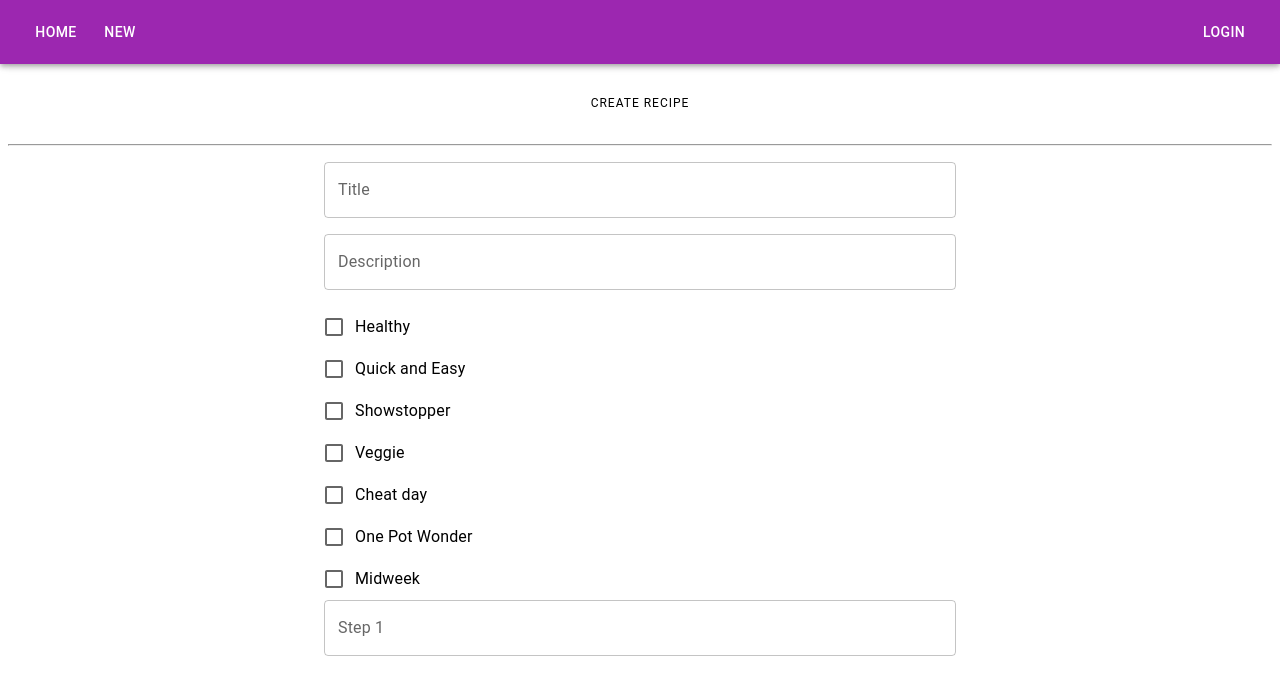
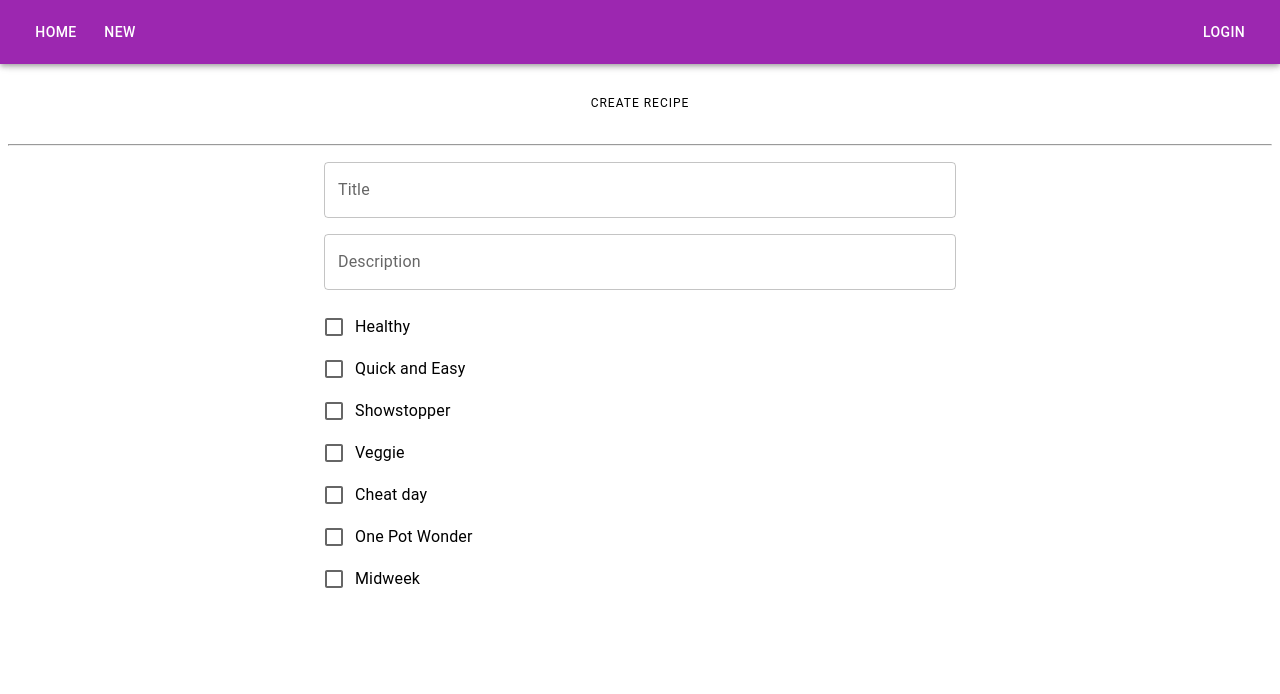
Before and after one commit to mdnrosen/recipesme-front, a React (Vite) app: page /new in a window 1280 px wide. Shown: the top 694 px of the page. Built offline with nearby package versions, Linux system fonts and the light colour scheme.

Commit message:
extra changes

```diff
--- a/src/Components/RecipeForm.tsx
+++ b/src/Components/RecipeForm.tsx
@@ -4,7 +4,7 @@ import { Box, Checkbox, FormControlLabel, FormGroup, TextField } from '@mui/mate
 import { TIngredients, TRecipe } from '../Types/index.js'
 
 export const RecipeForm = (recipe: TRecipe) => {
-    const [ data, setData ] = useState<TRecipe | {}>({})
+    const [ data, setData ] = useState<TRecipe>(recipe || {})
     const [ ingInput, setIngInputs ] = useState<TIngredients[]>([])
     const [ stepsInputs, setStepInputs ] = useState<string[]>([])
 
@@ -31,12 +31,9 @@ export const RecipeForm = (recipe: TRecipe) => {
 
     const handleChange = (e: React.ChangeEvent<HTMLInputElement>) => {
         const { name, value } = e.target
-        if (name === 'step') {
-            const newSteps = [...stepsInputs]
-            newSteps[+name] = value
-            setStepInputs(newSteps)
+        if (name === 'tags') {
+            e.target.checked ? data?.tags?.push(value) : data?.tags?.splice(data?.tags?.indexOf(value), 1)
             return
-
         }
         setData({...data, [name]: value})
     }
@@ -70,17 +67,19 @@ export const RecipeForm = (recipe: TRecipe) => {
         <FormGroup sx={{ display: 'flex', flexWrap: 'wrap', mb: '2'}}>
             {tags.map((tag, i) => (
                 <FormControlLabel
+                    name="tags"
                     label={tag}
                     key={i}
                     control={
                         <Checkbox
+                            value={tag}
                             checked={data?.tags?.includes(tag)}
                         />}
                 />
             ))}
         </FormGroup>
 
-        <FormGroup sx={{ mb: 2}}>
+        {/* <FormGroup sx={{ mb: 2}}>
             {stepsInputs.map((step, i) => (
                 <TextField
                     name="steps"
@@ -90,7 +89,7 @@ export const RecipeForm = (recipe: TRecipe) => {
                 />
             ))}
 
-        </FormGroup>
+        </FormGroup> */}
 
 
     </Box>
```
